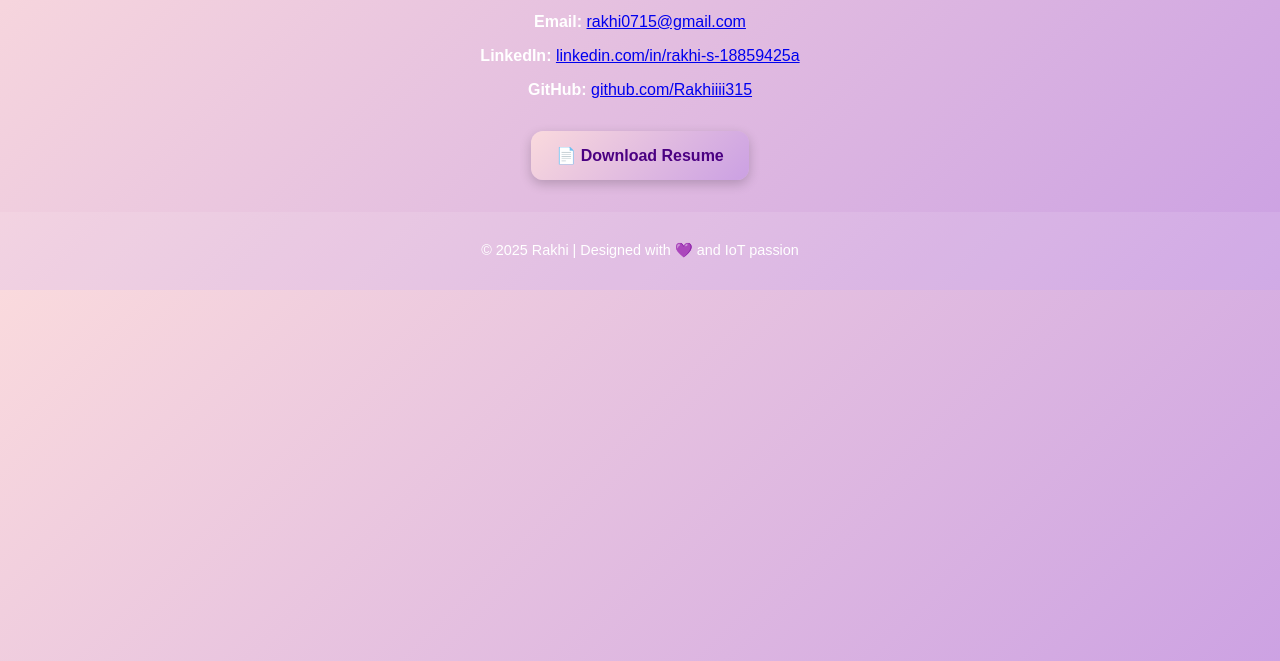
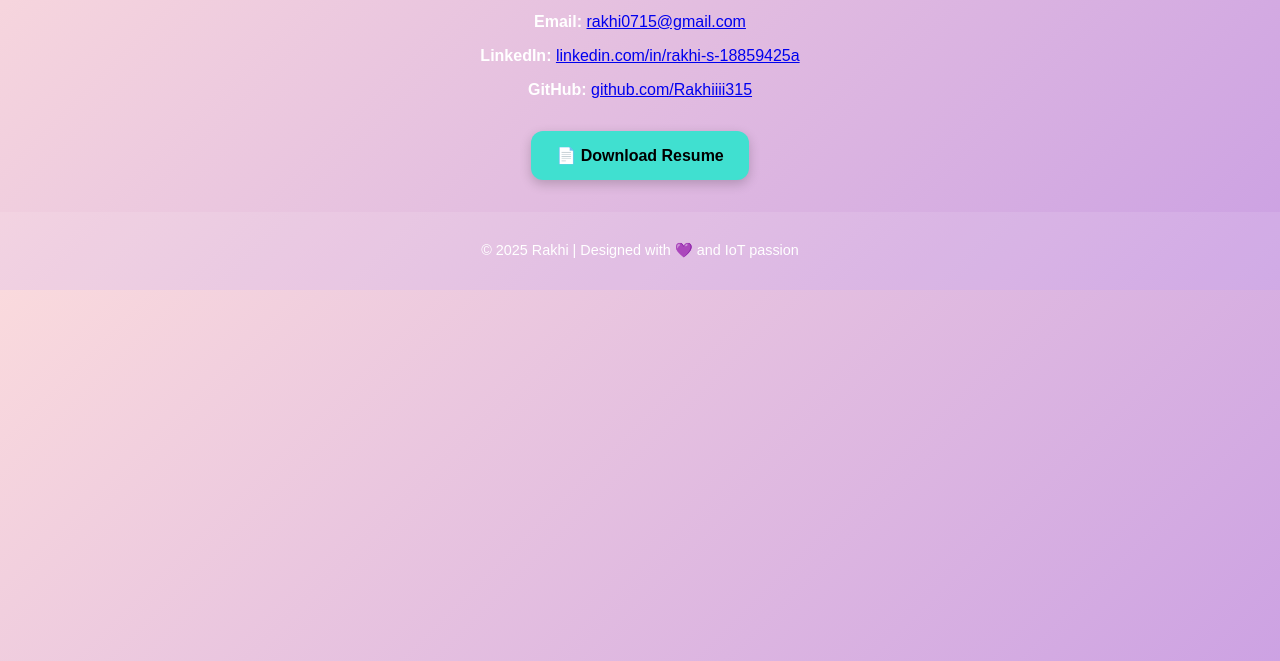
Before and after one commit to Rakhiiii315/Rakhi-portfolio, a plain HTML site: page contact.html in a window 1280 px wide. Shown: the part 139-800 px from the top of the page. Drawn offline with Linux system fonts and the light colour scheme.

Commit message:
Update style.css

```diff
--- a/style.css
+++ b/style.css
@@ -165,8 +165,8 @@ body {
 .resume-download .btn {
   display: inline-block;
   padding: 15px 25px;
-  background: linear-gradient(135deg, #FADADD, #CBA0E3); /* pastel pink → lavender */
-  color: #4B0082; /* deep purple text */
+  background: #40E0D0; /* teal complimentary color */
+  color: #000; /* dark text for contrast */
   border-radius: 12px;
   text-decoration: none;
   font-weight: bold;
@@ -176,7 +176,7 @@ body {
 
 .resume-download .btn:hover {
   background: #20B2AA; /* darker teal on hover */
-  color: #000;
+  color: #fff;
   transform: scale(1.05);
   box-shadow: 0 6px 16px rgba(0,0,0,0.3);
 }
```
